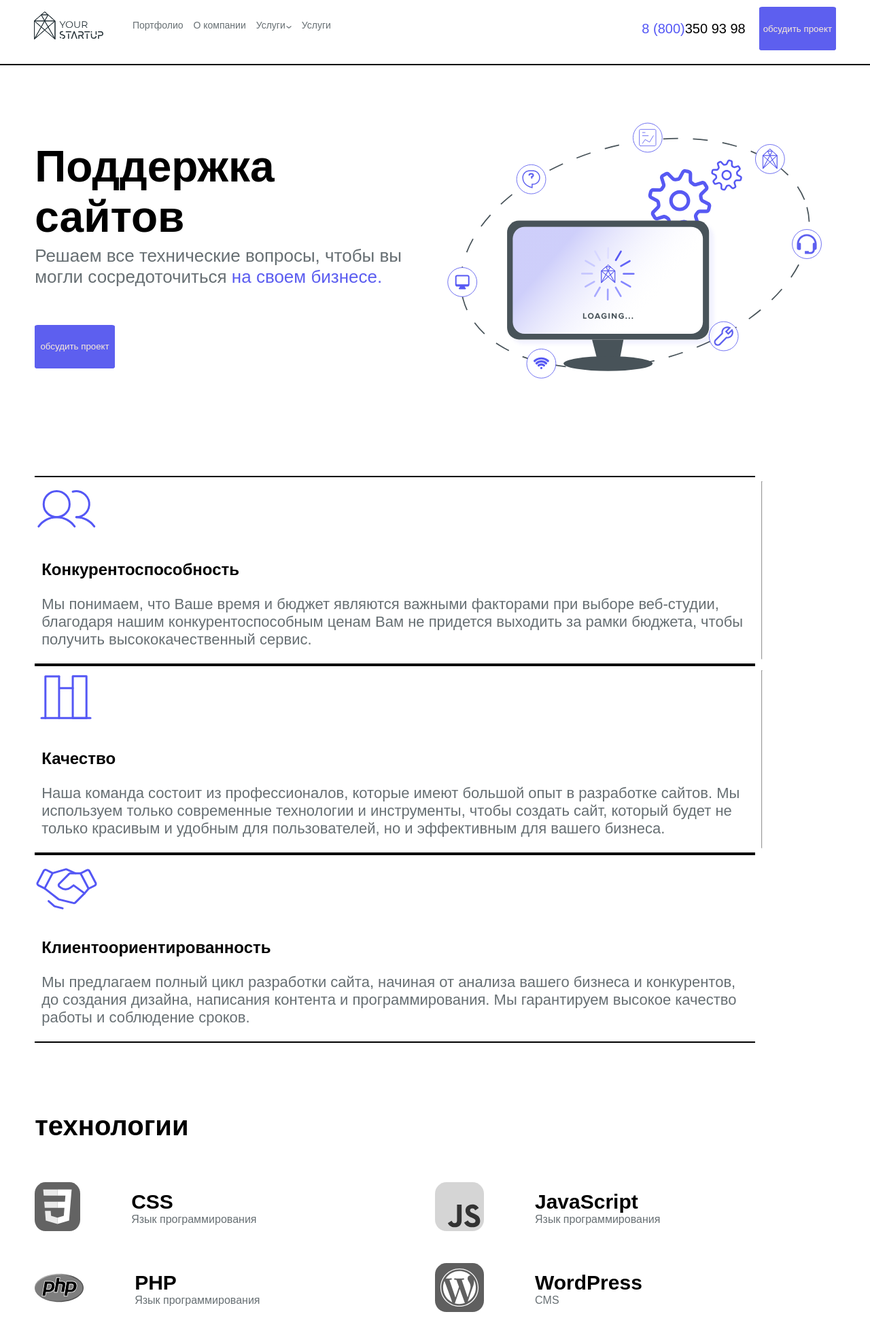
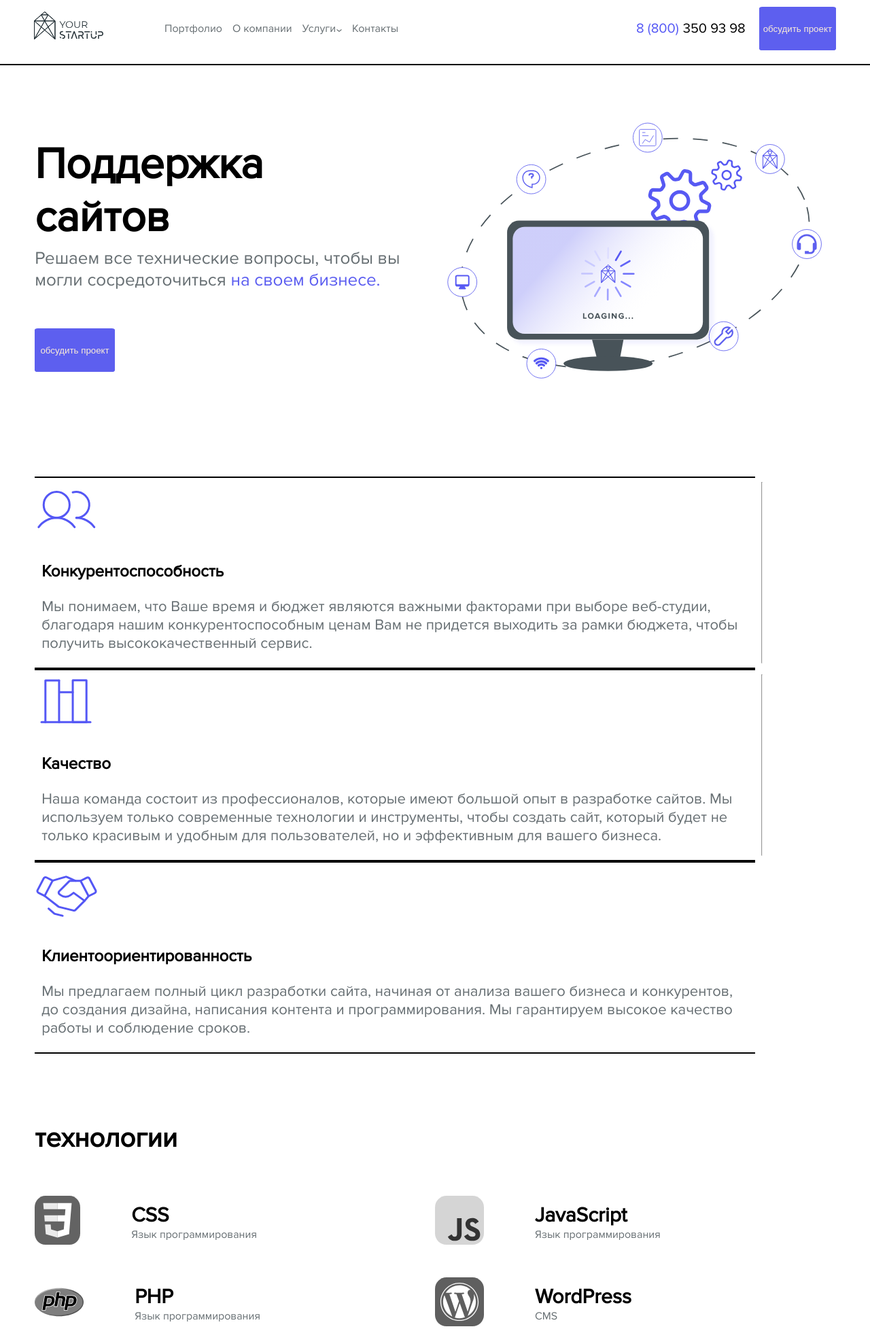
Before and after one commit to yydddiii/YourStartup, a PHP site: page /main.html in a window 1280 px wide. Shown: the top 1955 px of the page at 68% size. Run offline with PHP 8.4, Linux system fonts and the light colour scheme.

Commit message:
Add files via upload

```diff
--- a/CSS/styles.css
+++ b/CSS/styles.css
@@ -1,3 +1,10 @@
+@font-face {
+	font-family: 'Proxima Nova';
+	src: url('fonts/proximanova_regular.ttf');
+	font-weight: normal;
+	font-style: normal;
+}
+
 @media (max-width: 460px){
     .menu {margin: 0px 2% 0px 2%;}
 }
@@ -110,16 +117,16 @@
     }
 }
 
-@import url('https://fonts.googleapis.com/css2?family=Proxima+Nova');
-
 .space{
     padding-left: 4%;
     padding-right: 4%;
 }
 
 body{
-    margin: 0;
+    max-width: 1440px;
+    margin: auto;
     font-family: "Proxima Nova", sans-serif;
+    max-width: 1920px;
 }
 
 main {
@@ -127,19 +134,16 @@
 }
 
 .header{
+    max-width: 1920px;
+    margin: auto;
     transition: 1s;
     position: fixed;
     display: grid;
-    grid-template-columns: 105px 1fr 1fr;
+    grid-template-columns: 1fr 8fr 4fr ;
     padding-bottom: 20px;
     border-bottom: 2px solid black;
-    width: 100%;
     background-color: transparent;
     z-index: 99;
-}
-
-.header.active{
-    background-color: rgb(255, 255, 255);
 }
 
 .logo{
@@ -162,11 +166,12 @@
 .menu__items{
     list-style: none;
     display: flex;
+    margin-top: 25px;
 }
 
 .menu__item{
     margin-right: 15px;
-    font-size: 14px;
+    font-size: 16px;
     color: #676F73;
 }
 
@@ -212,7 +217,6 @@
 .menu__submenu-link{
     color:black;
     text-decoration: none;
-    font-size: 14px;
 }
 
 .right-menu{
@@ -230,7 +234,7 @@
 
 .menu__phone-number-color-text{
     color: #5457F5;
-    ;
+    margin-right: 0.3em;
 }
 
 .right-menu__button{
@@ -408,6 +412,10 @@
     margin-top: 20px;
     color: #263238;
     font-size: 24px;
+}
+
+.possibilites__title-text{
+    font-weight: bold;
 }
 
 .possibilites__info-text{
--- a/main.html
+++ b/main.html
@@ -26,7 +26,7 @@
                         </div>
                     </div>
                 </li>
-                <li class="menu__item"><a href="#" class="menu__link">Услуги</a></li>
+                <li class="menu__item"><a href="#" class="menu__link">Контакты</a></li>
             </ul>
         </div>
         <div class="right-menu">
```
Also changed, not shown: fonts/proximanova_black.otf (added), fonts/proximanova_black.ttf (added), fonts/proximanova_blackit.otf (added), fonts/proximanova_bold.otf (added), fonts/proximanova_boldit.otf (added), fonts/proximanova_extrabold.otf (added), fonts/proximanova_light.otf (added), fonts/proximanova_regular.ttf (added).
